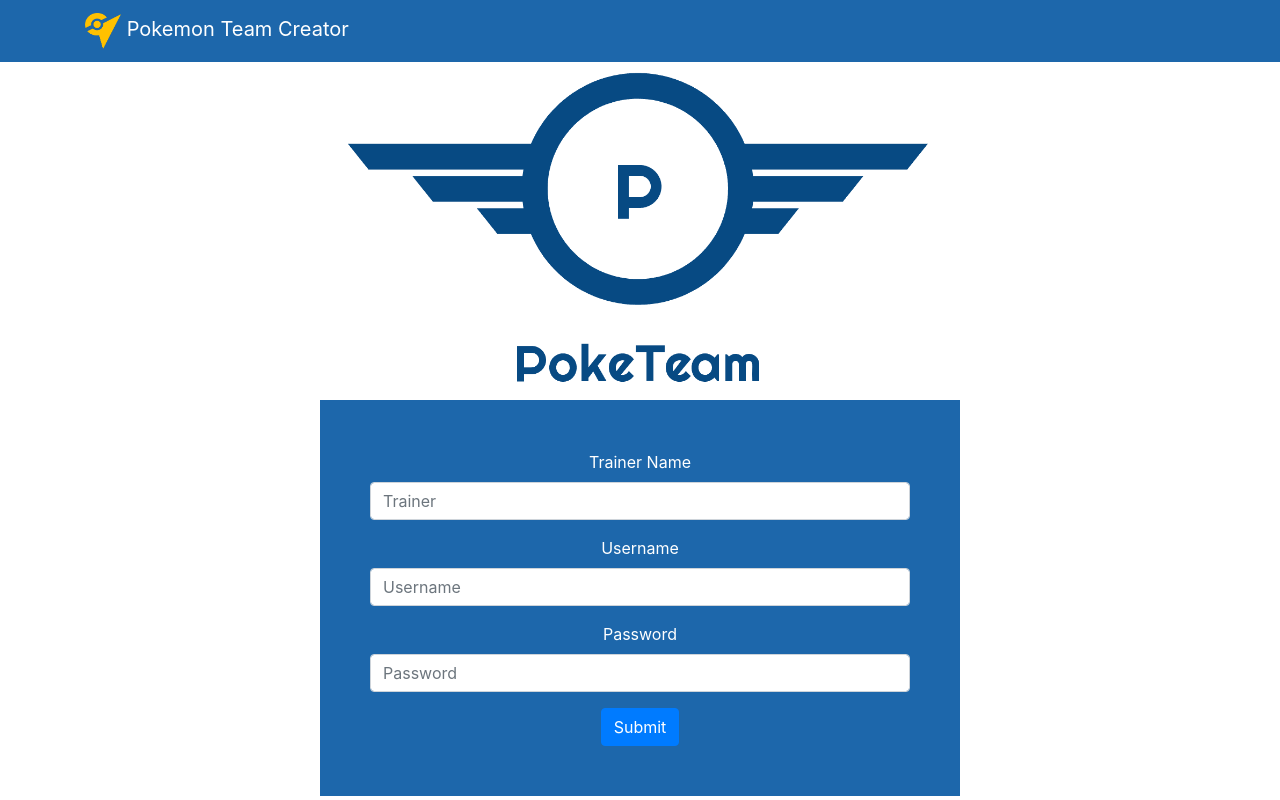
After one commit to juantoniolee888/Pokemon_Team_Generator, a Flask app: page /new_account in a window 1280 px wide. The commit adds this page. Run offline with Flask 2, Linux system fonts and the light colour scheme.

Commit message:
added user model

```diff
--- a/app.py
+++ b/app.py
@@ -1,6 +1,30 @@
 from flask import Flask, render_template, url_for, request
+from flask_sqlalchemy import SQLAlchemy
+from flask_migrate import Migrate
+
+
+from sqlalchemy import create_engine
+from sqlalchemy.pool import StaticPool
+
+engine = create_engine(
+    "sqlite://",
+    connect_args={"check_same_thread": False},
+    poolclass=StaticPool
+)
+
+
+
 app = Flask(__name__, static_url_path='/static')
+app.config["SQLALCHEMY_DATABASE_URI"] = 'sqlite:///registration.db'
+app.config['SQLALCHEMY_TRACK_MODIFICATIONS'] = False
 
+
+db = SQLAlchemy(app)
+migrate = Migrate(app, db)
+
+from models import *
+with app.app_context():
+    db.create_all()
 
 @app.route('/')
 def main():
@@ -18,5 +42,33 @@ def home():
 def user_home(username):
 		return render_template('home.html',username=username)
 
+
+
+@app.route('/new_account')
+def new_account():
+	return render_template('create_account.html')
+
+
+@app.route('/check', methods = ['POST', 'GET'])
+def check():
+	if request.method == 'POST':
+		username = request.form.get("username")
+		password = request.form.get("password")
+		trainer = request.form.get("trainer")
+
+		in_use = db.session.query(User).filter_by(username=username).first()
+		if in_use is not None:
+			print(in_use.username)
+			return 'fail'
+		new_user = User(username=username, password=password, trainer=trainer)
+		db.session.add(new_user)
+		db.session.commit()
+
+		return render_template('login.html')
+
+
+
+
+
 if __name__ == '__main__':
     app.run(host='0.0.0.0')
--- /dev/null
+++ b/templates/create_account.html
@@ -0,0 +1,30 @@
+{% extends "form_base.html" %}
+
+
+
+
+{% block title %}Account Creation{% endblock %}
+
+
+
+{% block content %}
+<div style='color: white;'>
+	<form class='center text-center' style='background-color: #1d67ab; padding: 50px; border: #d1a504;' action = {{url_for('check')}} method = 'POST'>
+		<div class="form-group">
+    	<label for="Trainer Name" >Trainer Name</label>
+    	<input type="text" name="trainer" class="form-control" id="exampleInputEmail1" aria-describedby="emailHelp" placeholder="Trainer">
+  	</div>
+
+  	<div class="form-group">
+    	<label for="username" >Username</label>
+    	<input type="text" name="username" class="form-control" id="exampleInputEmail1" aria-describedby="emailHelp" placeholder="Username">
+  	</div>
+  	<div class="form-group">
+    	<label for="password">Password</label>
+    	<input type="password" class="form-control" id="password" name="password" placeholder="Password">
+  	</div>
+  	  	<button type="submit" class="btn btn-primary">Submit</button>
+	</form>
+</div>
+
+{% endblock %}
--- a/templates/form_base.html
+++ b/templates/form_base.html
@@ -26,7 +26,7 @@
 	<nav class="navbar navbar-expand-lg navbar-dark static-top" style="background-color: #1d67ab;">
   	<div class="container">
     	<a class="navbar-brand" href="#">
-      	<img src="/static/pokeball.png"  alt="..." height="36" width="36">
+      	<img src="/static/champion.png"  alt="..." height="36" width="36">
 				Pokemon Team Creator
     	</a>
     </div>
--- a/templates/login.html
+++ b/templates/login.html
@@ -81,7 +81,7 @@
 
               <div class="col" style="padding-bottom:15px; padding-top:-5px;">
                 <!-- Simple link -->
-                <a href="home">Create New Account</a>
+                <a href="new_account">Create New Account</a>
               </div>
             </div>
 
```
Also changed, not shown: models.py (added, +15 -0 lines), 1 other file.
